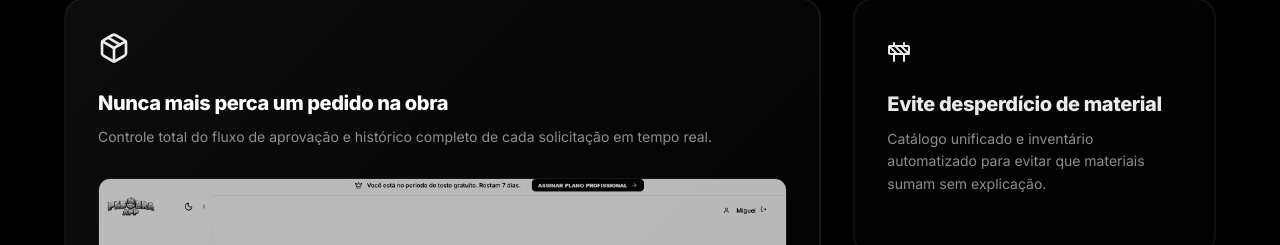
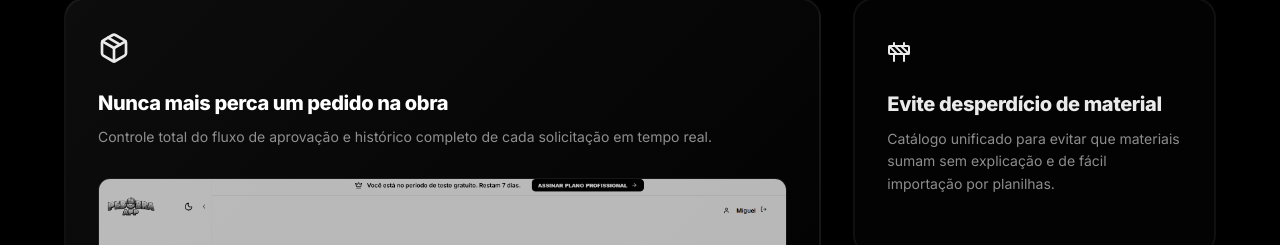
Before and after one commit to pedobra/pedobra, a React (Vite) app: page / in a window 1280 px wide. Shown: the part 3658-3903 px from the top of the page. Built offline with nearby package versions, Linux system fonts and the light colour scheme; no server answers.

Commit message:
docs: update descriptive feature copy on landing page

```diff
--- a/src/pages/LandingPage.tsx
+++ b/src/pages/LandingPage.tsx
@@ -155,7 +155,7 @@ const LandingPage = () => {
             type: "medio",
             icon: <Construction size={24} />,
             title: "Evite desperdício de material",
-            desc: "Catálogo unificado e inventário automatizado para evitar que materiais sumam sem explicação."
+            desc: "Catálogo unificado para evitar que materiais sumam sem explicação e de fácil importação por planilhas."
         },
         {
             type: "medio",
```
